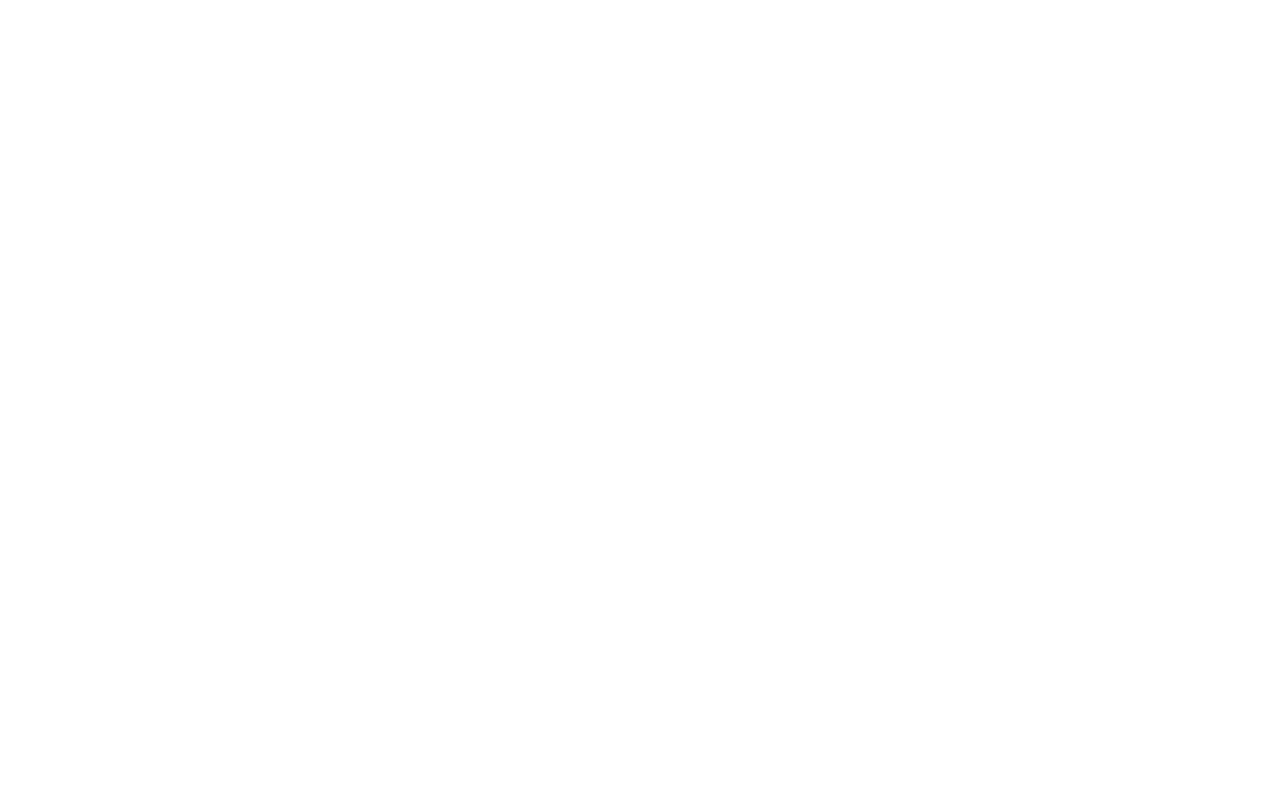
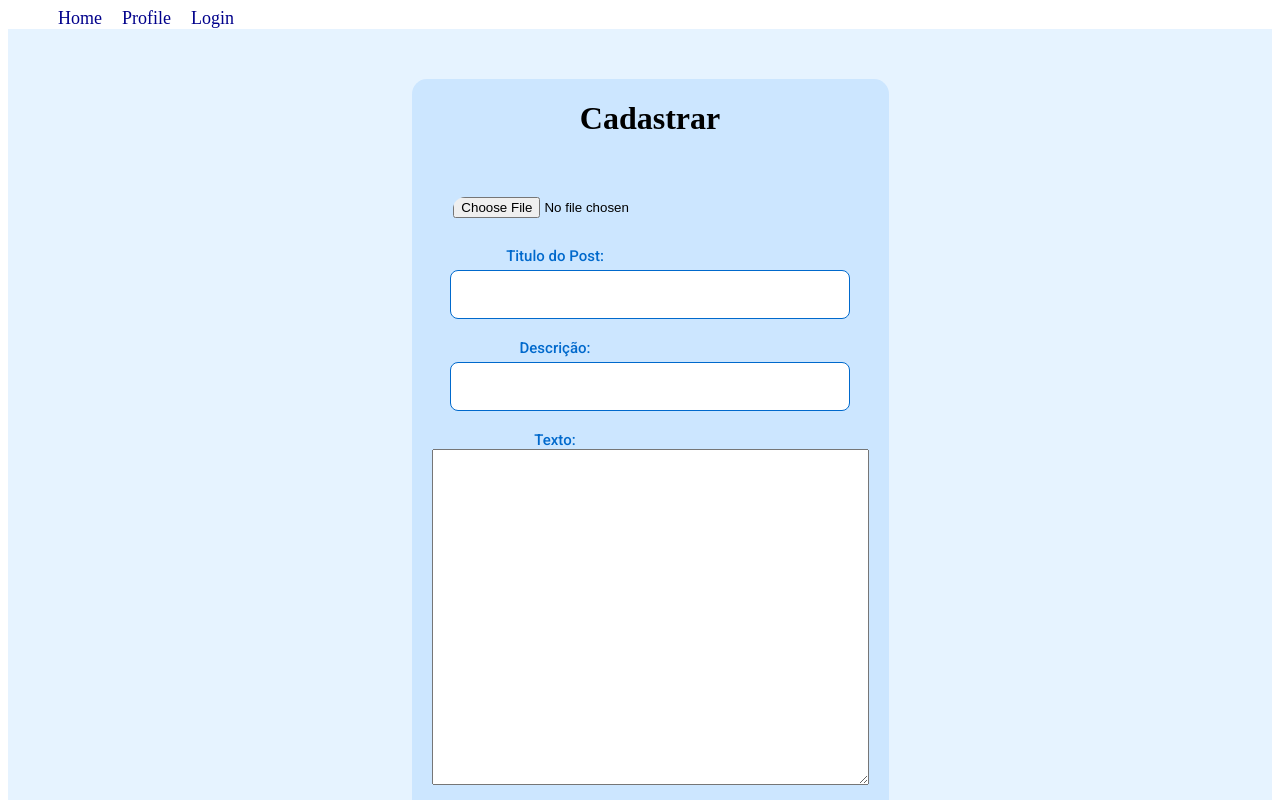
Before and after one commit to GustavoFSProg/blog-web, a React (Create React App) app: page /register-posts in a window 1280 px wide. Shown: the top 800 px of the page. Built offline with nearby package versions, Linux system fonts and the light colour scheme.

Commit message:
ahh-tetando

```diff
--- a/src/RegisterPosts.js
+++ b/src/RegisterPosts.js
@@ -12,7 +12,7 @@
   Button,
 } from './styles'
 
-function Register() {
+function RegisterPosts() {
   const [title, setTitle] = useState('')
   const [likes] = useState(0)
   const [views] = useState(0)
@@ -37,7 +37,7 @@
 
       await api.post('/register', data)
 
-      alert('Cadastro realizado com sucesso!')
+      return alert('Cadastro realizado com sucesso!')
     } catch (error) {
       console.log(error)
       return alert(`Deu erro no front ${error}`)
@@ -95,4 +95,4 @@
   )
 }
 
-export default Register
+export default RegisterPosts
--- a/src/routes.js
+++ b/src/routes.js
@@ -2,7 +2,7 @@
 import App from './App'
 import Login from './Login'
 import Profile from './Profile'
-import Register from './RegisterPosts'
+import RegisterPosts from './RegisterPosts'
 
 function Routes() {
   return (
@@ -10,7 +10,7 @@
       <Switch>
         <Route path="/" exact component={App} />
         <Route path="/profile" component={Profile} />
-        <Route path="/register" component={Register} />
+        <Route path="/register-posts" component={RegisterPosts} />
         <Route path="/login" component={Login} />
       </Switch>
     </BrowserRouter>
```
